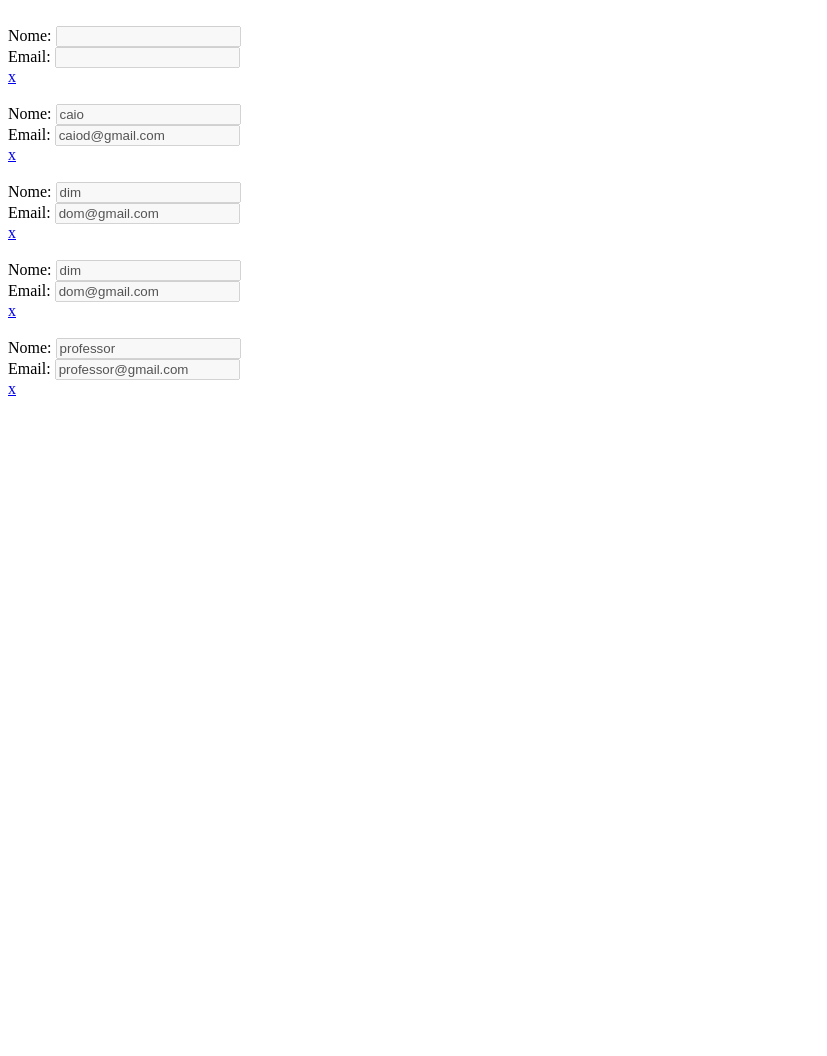
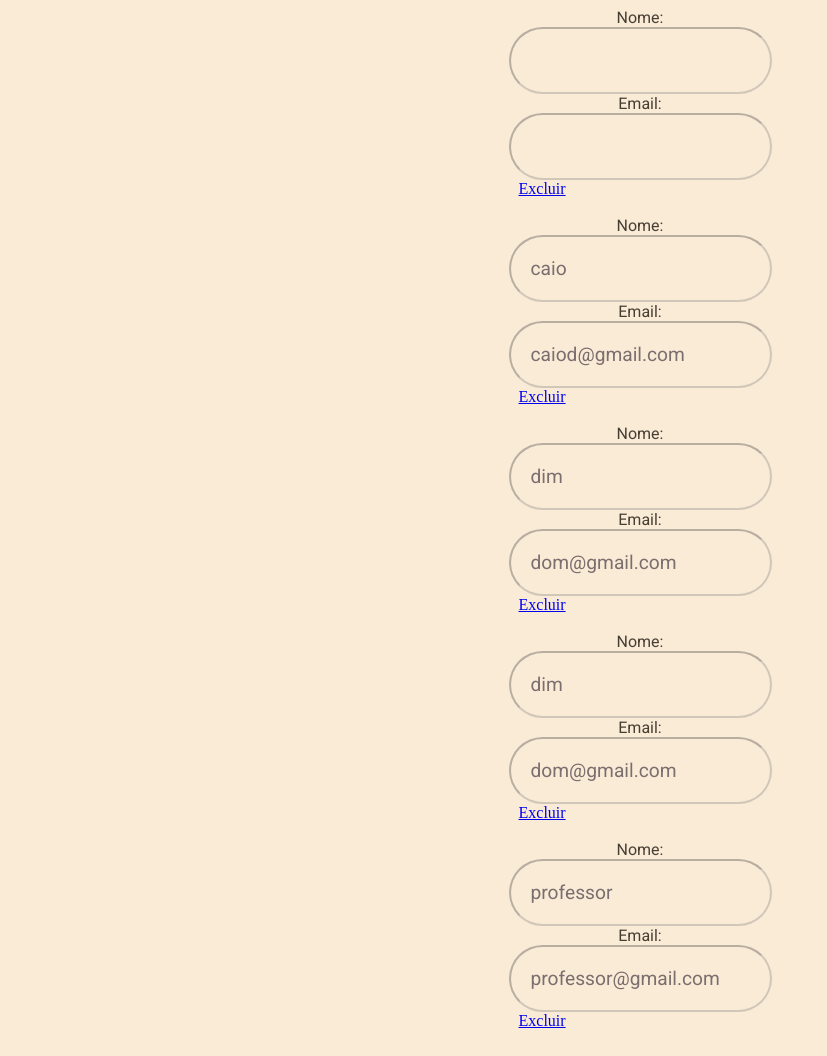
Before and after one commit to dib10/desenvolvimentocomframeworks, a PHP site: page /model/listarcliente.php in a window 1280 px wide. Shown: the whole page, without its empty margins (0-827 px from the left). Before the commit the page ends 396 px from the top, so only its background shows below. Run offline with PHP 8.4, Linux system fonts and the light colour scheme; data comes from the database, SQL or seed files in the repository.

Commit message:
estilizando listar cliente

```diff
--- a/atividade2/css/estilo.css
+++ b/atividade2/css/estilo.css
@@ -31,13 +31,13 @@ font-family: Roboto,sans-serif;
 
 }
 #menu a{
-    color: brown;
+    color: rgb(255, 255, 255);
     font-family: Roboto,sans-serif;
     text-decoration: none;
-    background-color: #f2f2f2; /* Cor de fundo do botão */
+    color: rgb(71, 62, 50);
     padding: 10px 20px; /* Espaçamento interno do botão */
     border: 1px solid #ccc; /* Borda do botão */
-    border-radius: 5px; /* Arredondamento dos cantos do botão */
+    border-radius: 12px; /* Arredondamento dos cantos do botão */
 
 
 
@@ -60,7 +60,8 @@ font-family: Roboto,sans-serif;
     justify-content: center;
     display: flex;
     align-items: center;
-    height: 100vh; /* Altura total da viewport */
+    min-height: 100vh; /* Altura mínima da viewport */
+    flex-wrap: wrap; /* Permite que os itens da flexbox sejam dispostos em várias linhas */
 }
 
 #botaogravar {
--- a/atividade2/model/listarcliente.php
+++ b/atividade2/model/listarcliente.php
@@ -4,35 +4,34 @@
     <meta charset="UTF-8">
     <meta http-equiv="X-UA-Compatible" content="IE=edge">
     <meta name="viewport" content="width=device-width, initial-scale=1.0">
+    <link rel="stylesheet" href="../css/estilo.css">
     <title>Exibir Cliente</title>
 </head>
-<body>
+<body id="formulario">
     <?php
     include_once '../factory/conexao.php';
     $consultar = "SELECT * FROM tbcliente";
     $executar = mysqli_query($conn,$consultar);
     while($linha = mysqli_fetch_array($executar))
     {
-
-
     ?>
-
+    <section>
     <form >
+    <div class="client-group">
+    <div class="input-group">
+        <label id="nomeform">Nome:</label>
+        <input type="text" name="cxnome" disabled value ="<?php echo $linha['nome']?>" required class="caixaformulario">
+    </div>
+    <div class="input-group">
+        <label id="emailform">Email:</label>
+        <input type="text" name="cxemail" disabled value ="<?php echo $linha['email']?>" required class="caixaformulario">
+    </div>
+    <a href="excluircliente.php?id=<?php echo $linha['cod']; ?>" style="margin-left: 10px;">Excluir</a>
+</div>
         <br>
-        Nome:
-        <input type="text" name="cxnome"  disabled value ="<?php echo $linha['nome']?>" required> <br>
-
-
-        Email:
-        <input type="text" name="cxemail" disabled value ="<?php echo $linha['email']?>" required> <br>
-
-        <a href="excluircliente.php?id=<?php echo $linha['cod']; ?>" >x</a>
-
     </form>
     <?php
-}
-?>
-
-
+    }
+    ?>
 </body>
 </html>
--- a/atividade2/view/cadastroproduto.php
+++ b/atividade2/view/cadastroproduto.php
@@ -32,9 +32,10 @@
             <label id="valorform">Valor:</label>
             <input type="decimal" name="cxvalor" required class="caixaformulario">
             <input type="submit" value="Cadastrar" id="botaogravar">
+            <a href="../index.php" id="botaogravar">Voltar </a>
+
         </div>
         <br>
     </form>
-    <a href="../index.php">Voltar</a>
 </body>
 </html>
--- a/atividade2/view/telamenu.php
+++ b/atividade2/view/telamenu.php
@@ -15,7 +15,7 @@
     <a href="cadastroproduto.php">Cadastrar Produto</a><br><br><br>
     <a href="../view/listarproduto.php">Listar Produto</a><br><br><br>
 
-    <a href="listarcliente.php">Listar Cliente</a><br><br><br>
+    <a href="../model/listarcliente.php">Listar Cliente</a><br><br><br>
 
     <a href="../model/pesquisanomeproduto.php">Pesquisa Produto</a><br><br><br>
 
```
